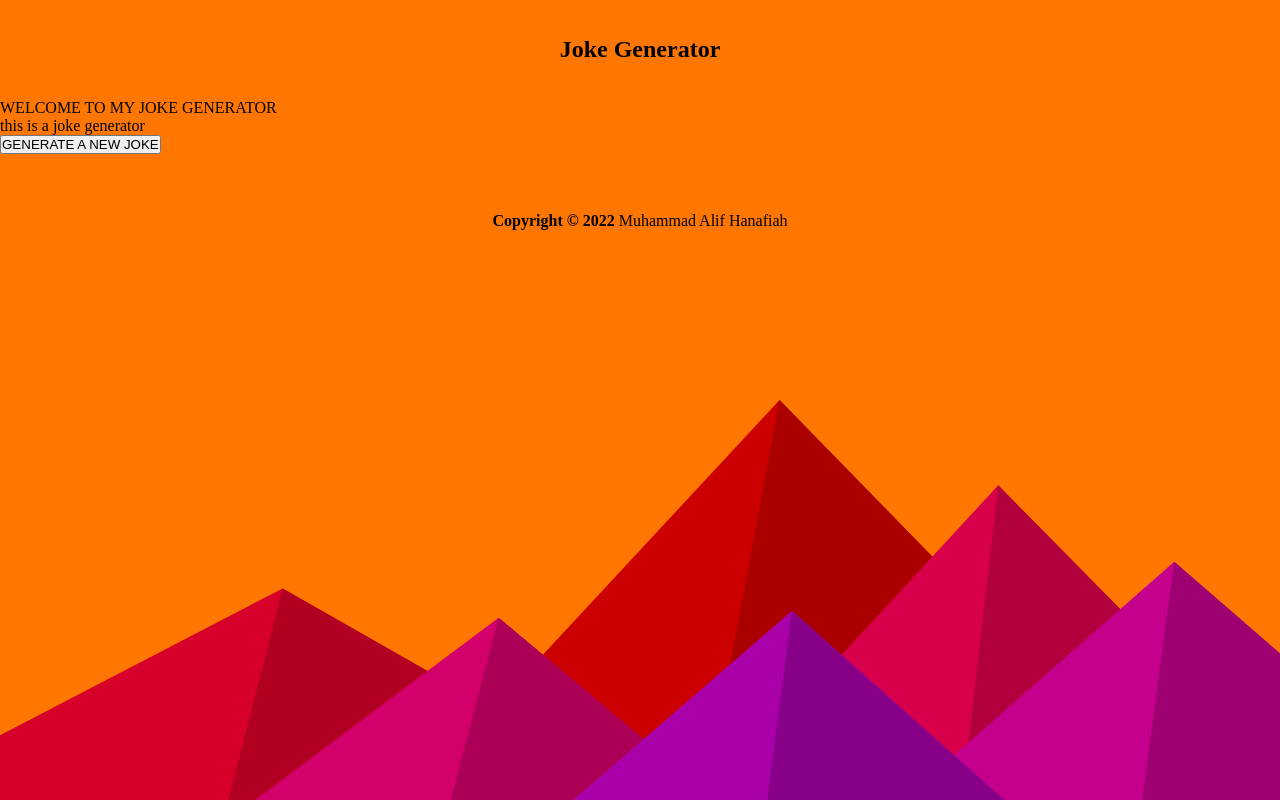
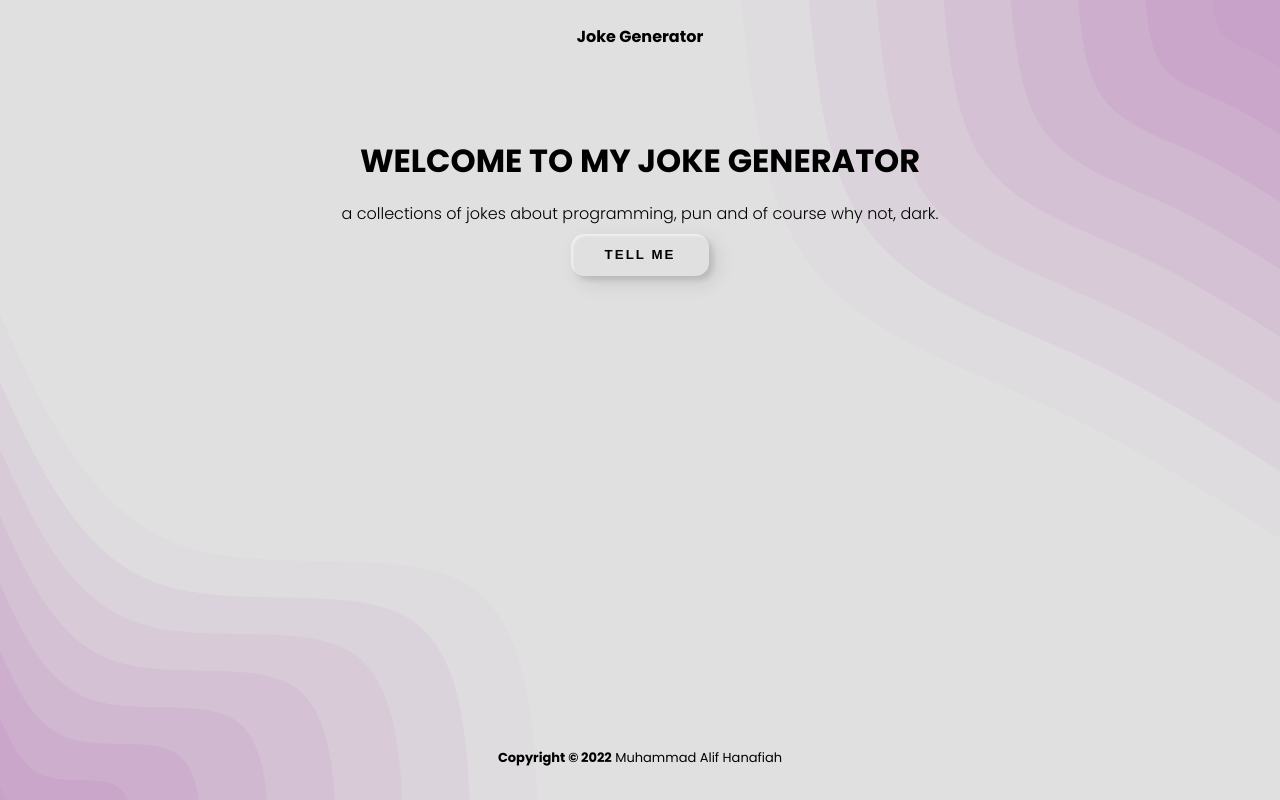
Before and after one commit to alifhanafiah/joke-generator, a website built with webpack: page src/index.html in a window 1280 px wide. Built offline with nearby package versions, Linux system fonts and the light colour scheme.

Commit message:
sedikit styling

```diff
--- a/src/index.html
+++ b/src/index.html
@@ -14,22 +14,19 @@
 
     <main>
       <div class="hero">
-        <div class="hero__title">WELCOME TO MY JOKE GENERATOR</div>
-        <div class="hero__desc">this is a joke generator</div>
-        <button id="generateJoke">GENERATE A NEW JOKE</button>
-        <div id="joke-setup"></div>
-        <div id="joke-delivery"></div>
-
-        <img src="" width="500px" height="auto" alt="" id="img" />
+        <h1 class="hero__title">WELCOME TO MY JOKE GENERATOR</h1>
+        <h4 class="hero__desc">
+          a collections of jokes about programming, pun and of course why not,
+          dark.
+        </h4>
+        <button id="generateJoke">TELL ME</button>
+        <div class="joke-container">
+          <div id="joke-setup"></div>
+          <div id="joke-delivery"></div>
+        </div>
       </div>
     </main>
 
-    <footer>
-      <center>
-        <p class="footer__desc">
-          <b>Copyright &copy; 2022</b> Muhammad Alif Hanafiah
-        </p>
-      </center>
-    </footer>
+    <footer><b>Copyright &copy; 2022</b> Muhammad Alif Hanafiah</footer>
   </body>
 </html>
--- a/src/scripts/components/app-bar.js
+++ b/src/scripts/components/app-bar.js
@@ -20,18 +20,13 @@ class AppBar extends HTMLElement {
         :host {
           background-color: transparent;
           color: black;
-          text-align: center;
-          border-radius: 50px;
-          background: linear-gradient(145deg, #f0f0f0, #cacaca);
-          box-shadow:  20px 20px 60px #bebebe,
-                      -20px -20px 60px #ffffff;
         }
-        h2 {
+        h4 {
           padding: 1.5em;
         }
       </style>
 
-      <h2>Joke Generator</h2>
+      <h4>Joke Generator</h4>
     `;
   }
 }
--- a/src/styles/styles.css
+++ b/src/styles/styles.css
@@ -1,3 +1,5 @@
+@import url('https://fonts.googleapis.com/css2?family=Poppins:wght@200;300;400;700;900&display=swap');
+
 *,
 *::before,
 *::after {
@@ -7,19 +9,59 @@
 }
 
 html {
-  background-image: url(../assets/flat-mountains.svg);
+  background-image: url(../assets/blob-scene-haikei.svg);
   background-repeat: no-repeat;
   background-size: cover;
-  background-position: center;
-  overflow-x: hidden;
 }
 
 body {
   min-height: 100vh;
+  font-family: 'Poppins', sans-serif;
+  text-align: center;
+}
+
+main {
+  margin-block: 4em;
+}
+
+.hero__title {
+  margin-block-end: 0.5em;
+}
+
+.hero__desc {
+  font-weight: 300;
+  margin-block-end: 0.5em;
+}
+
+button {
+  border: none;
+  border-radius: 1em;
+  padding: 1em 2.5em;
+  color: black;
+  font-weight: 700;
+  letter-spacing: 2px;
+  background: transparent;
+  position: relative;
+  display: inline-block;
+  box-shadow: inset 2px 2px 2px 0px rgba(255, 255, 255, 0.5),
+    7px 7px 20px 0px rgba(0, 0, 0, 0.1), 4px 4px 5px 0px rgba(0, 0, 0, 0.1);
+  outline: none;
+  transition: all 0.3s ease;
+}
+
+button:hover {
+  cursor: pointer;
+  box-shadow: 4px 4px 6px 0 rgba(255, 255, 255, 0.5),
+    -4px -4px 6px 0 rgba(116, 125, 136, 0.5),
+    inset -4px -4px 6px 0 rgba(255, 255, 255, 0.2),
+    inset 4px 4px 6px 0 rgba(0, 0, 0, 0.4);
 }
 
 /* footer */
 footer {
+  position: absolute;
+  inset: auto 0 0 0;
   color: black;
   padding: 2.5em;
+  font-size: small;
 }
--- a/webpack.dev.js
+++ b/webpack.dev.js
@@ -1,7 +1,6 @@
 const { merge } = require('webpack-merge');
 const common = require('./webpack.common.js');
 const HtmlWebpackPlugin = require('html-webpack-plugin');
-const ESLintPlugin = require('eslint-webpack-plugin');
 
 module.exports = merge(common, {
   mode: 'development',
@@ -22,7 +21,6 @@ module.exports = merge(common, {
     ],
   },
   plugins: [
-    new ESLintPlugin(),
     new HtmlWebpackPlugin({
       template: './src/index.html',
       filename: 'index.html',
```
Also changed, not shown: src/assets/blob-scene-haikei.svg (added), src/assets/flat-mountains.svg (deleted).
